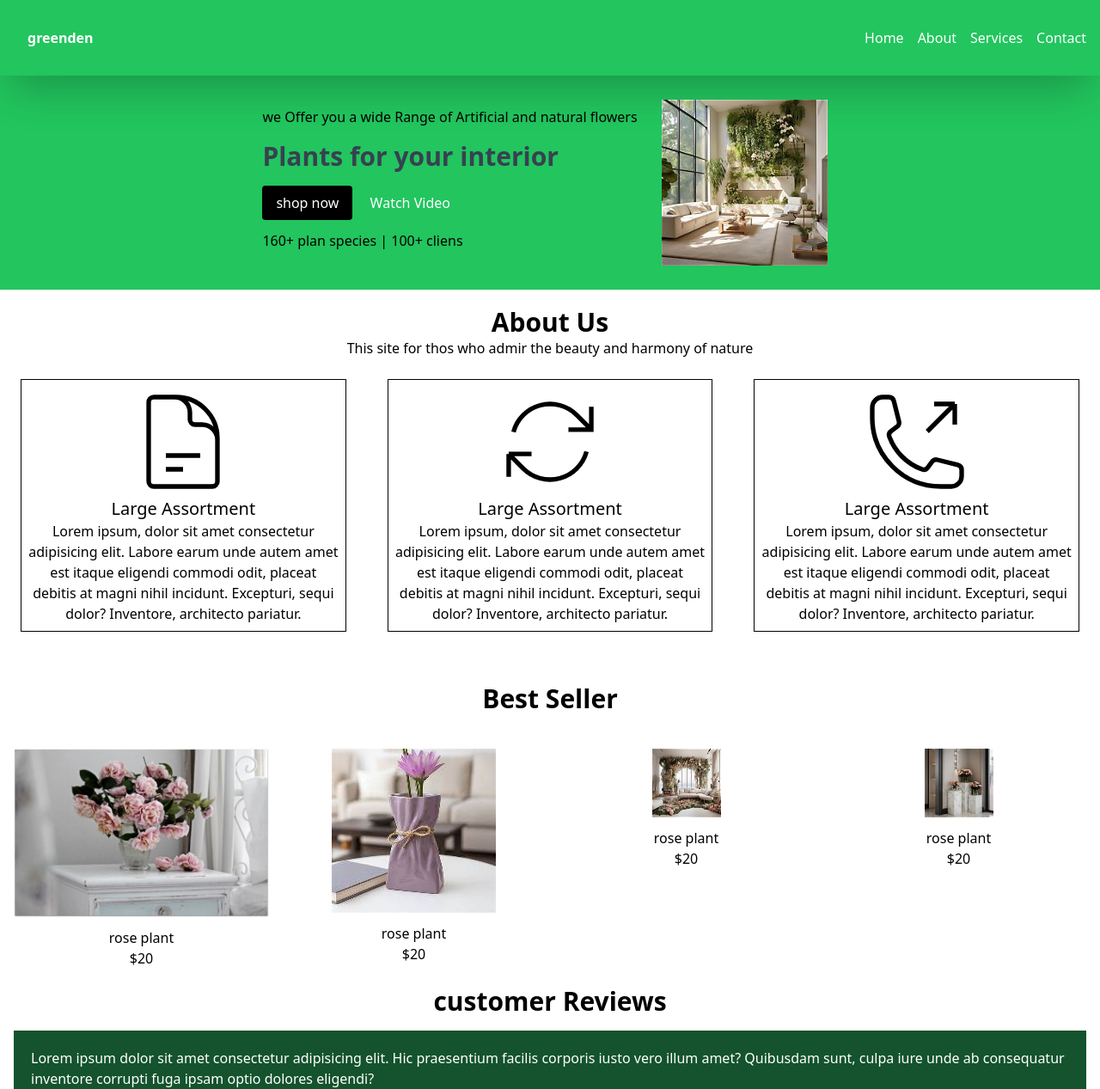
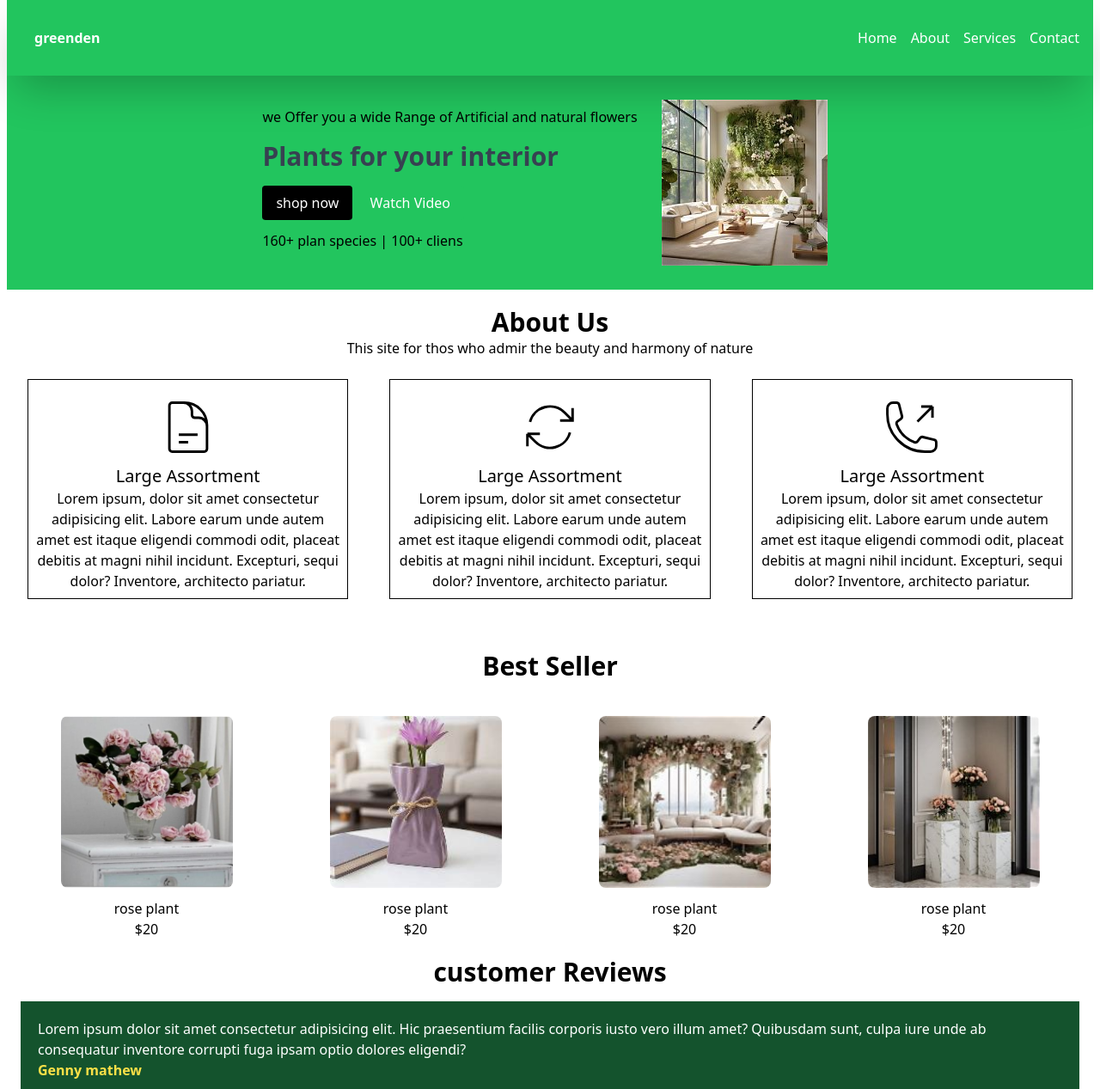
Before and after one commit to 9943024981/Greenden, a plain HTML site: page index.html in a window 1280 px wide. Shown: the top 1267 px of the page at 86% size. Drawn offline with nearby package versions, Linux system fonts and the light colour scheme.

Commit message:
animation

```diff
--- a/index.html
+++ b/index.html
@@ -10,9 +10,10 @@
 " rel="stylesheet">
 </head>
 <body>
+    <header class="ml-2 mr-2">
     <!-- <------------menu bar----- -->
-<nav class=" bg-green-500 p-4 flex items-center justify-between shadow-2xl sticky top-0 ">
-    <h1 class="p-4 w-full md:w-1/2  font-bold text-white text-3">
+<nav class=" bg-green-500 p-4 flex items-center justify-between shadow-2xl sticky top-0 z-index-1000 ">
+    <h1 class="p-4 w-full md:w-1/2  font-bold text-white font:size-w[50px]">
         greenden
     </h1>
 
@@ -48,24 +49,24 @@
 </div>
 
  <div class=" md:flex">
-    <div class="border border-black p-2 m-6">
- <svg xmlns="http://www.w3.org/2000/svg" fill="none" viewBox="0 0 24 24" strokeWidth={1.5} stroke="currentColor" class="w-32 inline">
+    <div class="border border-black p-2 m-6 hover:shadow-xl hover:translate-y-2">
+ <svg xmlns="http://www.w3.org/2000/svg" fill="none" viewBox="0 0 24 24" strokeWidth={1.5} stroke="currentColor" class="w-[70px] hover:shadow-xl hover:translate-y-2 mt-3 mb-2 inline">
   <path strokeLinecap="round" strokeLinejoin="round" d="M19.5 14.25v-2.625a3.375 3.375 0 0 0-3.375-3.375h-1.5A1.125 1.125 0 0 1 13.5 7.125v-1.5a3.375 3.375 0 0 0-3.375-3.375H8.25m0 12.75h7.5m-7.5 3H12M10.5 2.25H5.625c-.621 0-1.125.504-1.125 1.125v17.25c0 .621.504 1.125 1.125 1.125h12.75c.621 0 1.125-.504 1.125-1.125V11.25a9 9 0 0 0-9-9Z" />
 </svg>
 
 <h1 class=" text-xl font-medium">Large Assortment </h1>
 <p>Lorem ipsum, dolor sit amet consectetur adipisicing elit. Labore earum unde autem amet est itaque eligendi commodi odit, placeat debitis at magni nihil incidunt. Excepturi, sequi dolor? Inventore, architecto pariatur.</p>
     </div>
-      <div class="border border-black p-2 m-6">
- <svg xmlns="http://www.w3.org/2000/svg" fill="none" viewBox="0 0 24 24" strokeWidth={1.5} stroke="currentColor" class="w-32 inline">
+      <div class="border border-black p-2 m-6 hover:shadow-xl hover:translate-y-2">
+ <svg xmlns="http://www.w3.org/2000/svg" fill="none" viewBox="0 0 24 24" strokeWidth={1.5} stroke="currentColor" class="w-[70px] hover:shadow-xl hover:translate-y-2 mt-3 mb-2  inline">
   <path strokeLinecap="round" strokeLinejoin="round" d="M16.023 9.348h4.992v-.001M2.985 19.644v-4.992m0 0h4.992m-4.993 0 3.181 3.183a8.25 8.25 0 0 0 13.803-3.7M4.031 9.865a8.25 8.25 0 0 1 13.803-3.7l3.181 3.182m0-4.991v4.99" />
 </svg>
 
 <h1  class=" text-xl font-medium">Large Assortment </h1>
 <p>Lorem ipsum, dolor sit amet consectetur adipisicing elit. Labore earum unde autem amet est itaque eligendi commodi odit, placeat debitis at magni nihil incidunt. Excepturi, sequi dolor? Inventore, architecto pariatur.</p>
     </div>
-      <div class="border border-black p-2 m-6">
- <svg xmlns="http://www.w3.org/2000/svg" fill="none" viewBox="0 0 24 24" strokeWidth={1.5} stroke="currentColor" class="w-32 inline">
+      <div class="border border-black p-2 m-6 hover:shadow-xl hover:translate-y-2">
+ <svg xmlns="http://www.w3.org/2000/svg" fill="none" viewBox="0 0 24 24" strokeWidth={1.5} stroke="currentColor" class="w-[70px] hover:shadow-xl hover:translate-y-2 mt-3 mb-2 inline">
   <path strokeLinecap="round" strokeLinejoin="round" d="M20.25 3.75v4.5m0-4.5h-4.5m4.5 0-6 6m3 12c-8.284 0-15-6.716-15-15V4.5A2.25 2.25 0 0 1 4.5 2.25h1.372c.516 0 .966.351 1.091.852l1.106 4.423c.11.44-.054.902-.417 1.173l-1.293.97a1.062 1.062 0 0 0-.38 1.21 12.035 12.035 0 0 0 7.143 7.143c.441.162.928-.004 1.21-.38l.97-1.293a1.125 1.125 0 0 1 1.173-.417l4.423 1.106c.5.125.852.575.852 1.091V19.5a2.25 2.25 0 0 1-2.25 2.25h-2.25Z" />
 </svg>
 
@@ -81,25 +82,25 @@
 
  <div  class=" grid grid-cols-2 mt-10 gap-5 md:grid-cols-4">
   <div class="">
-   <img src="img.2.jpg" alt="" class="  w-45 h-50 inline hover:shadow-xl hover:translate-y-2">
+   <img src="img.2.jpg" alt="" class="  w-[200px] h-[200px] object-cover rounded-lg inline hover:shadow-xl hover:translate-y-2">
    <h1 class="mt-3">rose plant</h1>
  <p>$20</p>
   </div>
 
    <div>
-   <img src="img.3.jpg" alt=""class=" w-30 h-50 inline  hover:shadow-xl hover:translate-y-2">
+   <img src="img.3.jpg" alt=""class=" w-[200px] h-[200px] object-cover rounded-lg inline  hover:shadow-xl hover:translate-y-2">
    <h1 class="mt-3">rose plant</h1>
  <p>$20</p>
   </div>
 
    <div>
-   <img src="img.4.jpg" alt=""class="  w-20 h-20 inline  hover:shadow-xl hover:translate-y-2">
+   <img src="img.4.jpg" alt=""class="  w-[200px] h-[200px] object-cover rounded-lg inline  hover:shadow-xl hover:translate-y-2">
    <h1 class="mt-3">rose plant</h1>
  <p>$20</p>
   </div>
 
    <div>
-   <img src="img.6.jpg" alt=""class=" w-20 h-20 inline  hover:shadow-xl hover:translate-y-2">
+   <img src="img.6.jpg" alt=""class=" w-[200px] h-[200px] object-cover rounded-lg inline  hover:shadow-xl hover:translate-y-2">
    <h1 class="mt-3">rose plant</h1>
  <p>$20</p>
   </div>
@@ -170,7 +171,7 @@
 
 </section>
 
-
+</header>
 
 
 
```
